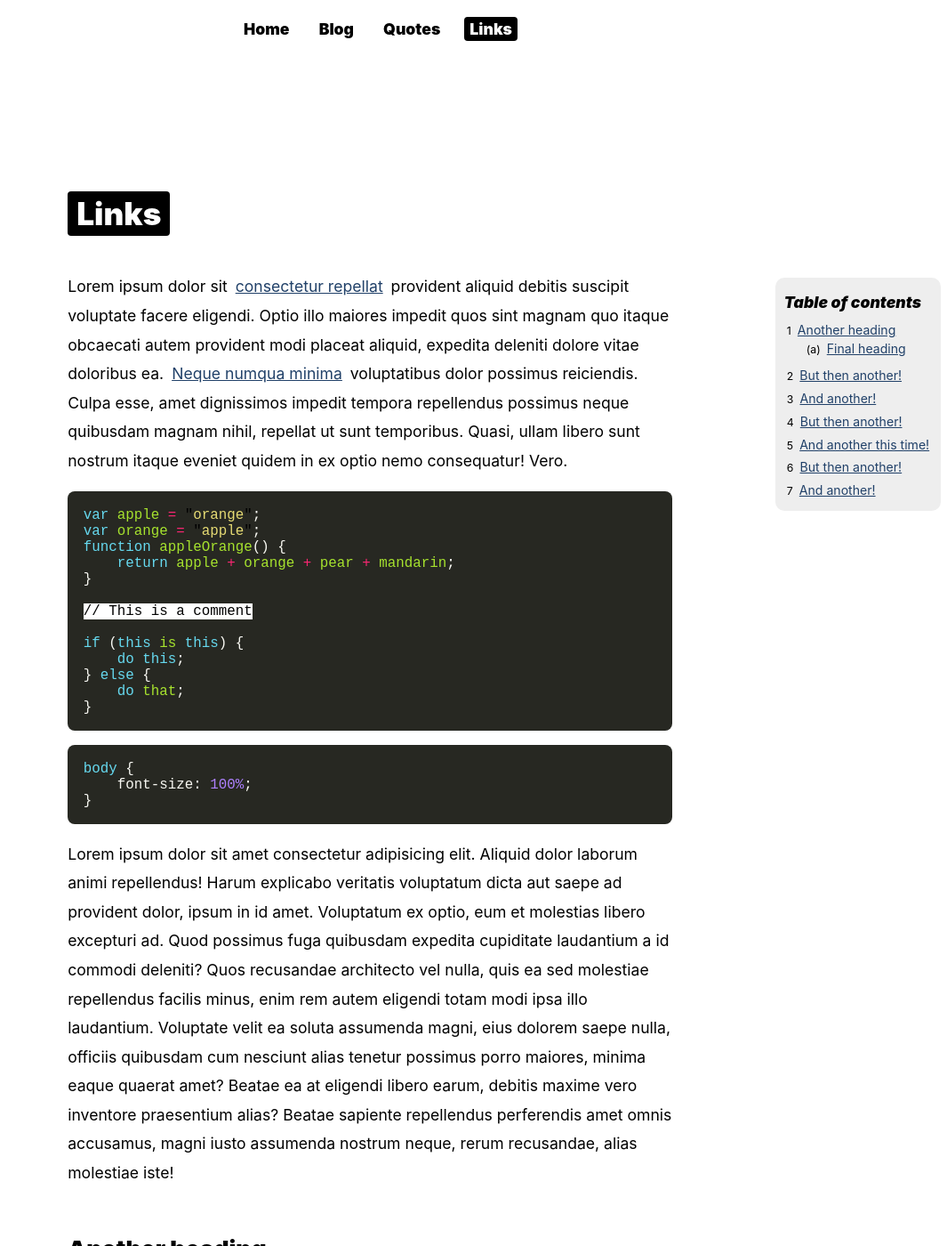
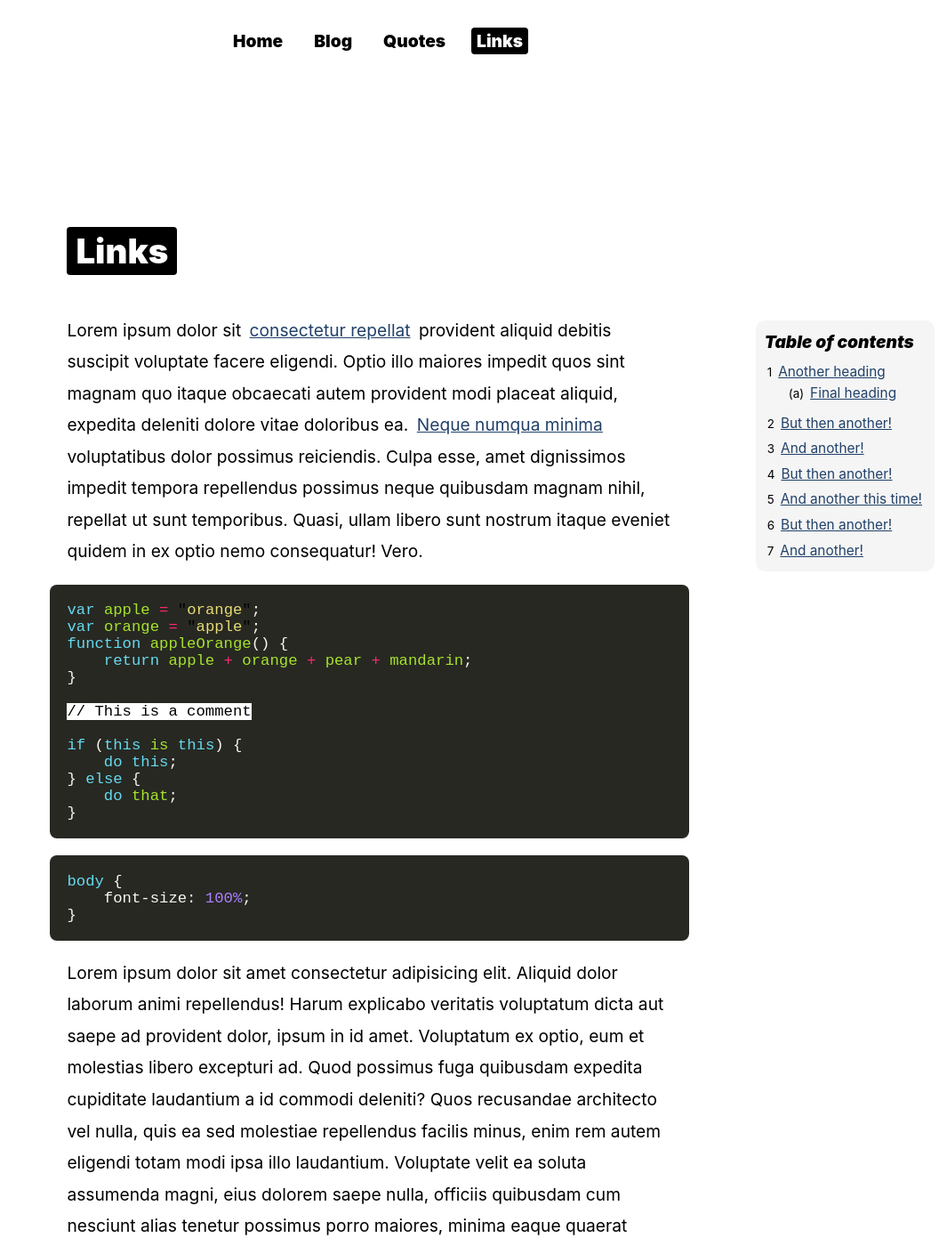
Before and after one commit to denismcdonald/blog, a Jekyll site: the page built from links.md, in a window 1280 px wide and 1400 px high. Shown: the whole window at 89% size, without its empty margins (215-1280 px from the left). Built offline with Jekyll 4.4.1, drawn with Linux system fonts in a browser that asks for light colours; some web fonts are replaced.

Commit message:
Media query tinkering

```diff
--- a/_sass/main.scss
+++ b/_sass/main.scss
@@ -196,9 +196,10 @@ nav {
     // font-family: 'BenchNine';
     // font-size: 1.75rem;
     justify-content: space-between;
+    justify-content: space-evenly;
     text-align: center;
-    // margin: 1rem;
-    margin: 0.5rem;
+    margin: 1rem;
+    // margin: 0.5rem;
     padding: 0.5rem 0;
 }
 
@@ -238,6 +239,7 @@ p {
 pre {
     border-radius: 8px;
     padding: 1rem;
+    margin: 1rem -0.25rem;
     white-space: pre-wrap;
 }
 
@@ -285,7 +287,7 @@ code {
 }
 
 .toc {
-    background-color: #eee;
+    background-color: rgb(245, 245, 245);
     border-radius: 10px;
     padding: 15px;
     display: inline-block;
@@ -301,7 +303,7 @@ code {
 .toc:before {
     content: "Table of contents";
     // font-family: "BenchNine";
-    font-size: 1.5rem;
+    font-size: 1rem;
     font-weight: 900;
     font-style: italic;
     line-height: 3rem;
@@ -431,6 +433,13 @@ Breakpoint 1 (Dispense with critical mobile styles)
         margin: 0.6rem;
     }
 
+    pre {
+        // border-radius: 8px;
+        // padding: 1rem;
+        margin: 1rem -1rem;
+        // white-space: pre-wrap;
+    }
+
     .scroll {
         float: right;
         // font-size: 1.25rem;
@@ -457,15 +466,17 @@ Breakpoint 2 (Table of contents appears)
 =======================================
 */
 // @media (min-width: 1100px) {
-@media (min-width: 1000px) {
+// @media (min-width: 1000px) {
+@media (min-width: 950px) {
 
     :root {
         // font-size: calc(0.75em + 1vw);
-        // font-size: calc(0.5em + 1vw);
-        font-size: calc(0.3em + 1vw);
+        font-size: calc(0.4em + 1vw);
+        // font-size: calc(0.3em + 1vw);
     }
 
     .content-container {
+        margin: 0 auto;
         padding-top: 5.5rem;
     }
 
@@ -489,17 +500,17 @@ Breakpoint 2 (Table of contents appears)
     }
 
     aside {
-        background-color: #eee;
+        background-color: rgb(245, 245, 245);
         border-radius: 10px;
         float: right;
         // padding-left: 15px;
-        padding: 10px 0 10px 10px;
+        padding: 5px 0 10px 10px;
         position: -webkit-sticky;
         position: sticky;
         // top: 1rem;
         top: 0.5rem;
         // margin-right: 1rem;
-        margin-right: 0.4rem;
+        margin-right: 0.75rem;
         margin-top: 14rem;
         clear: right;
     }
@@ -557,7 +568,8 @@ Breakpoint 3
 */
 
 
-@media (min-width: 1100px) {
+// @media (min-width: 1100px) {
+@media (min-width: 1150px) {
 
     // .content-container {
     //     margin: 0 1rem 1rem 2rem;
```
Also changed, not shown: 1 other file.
